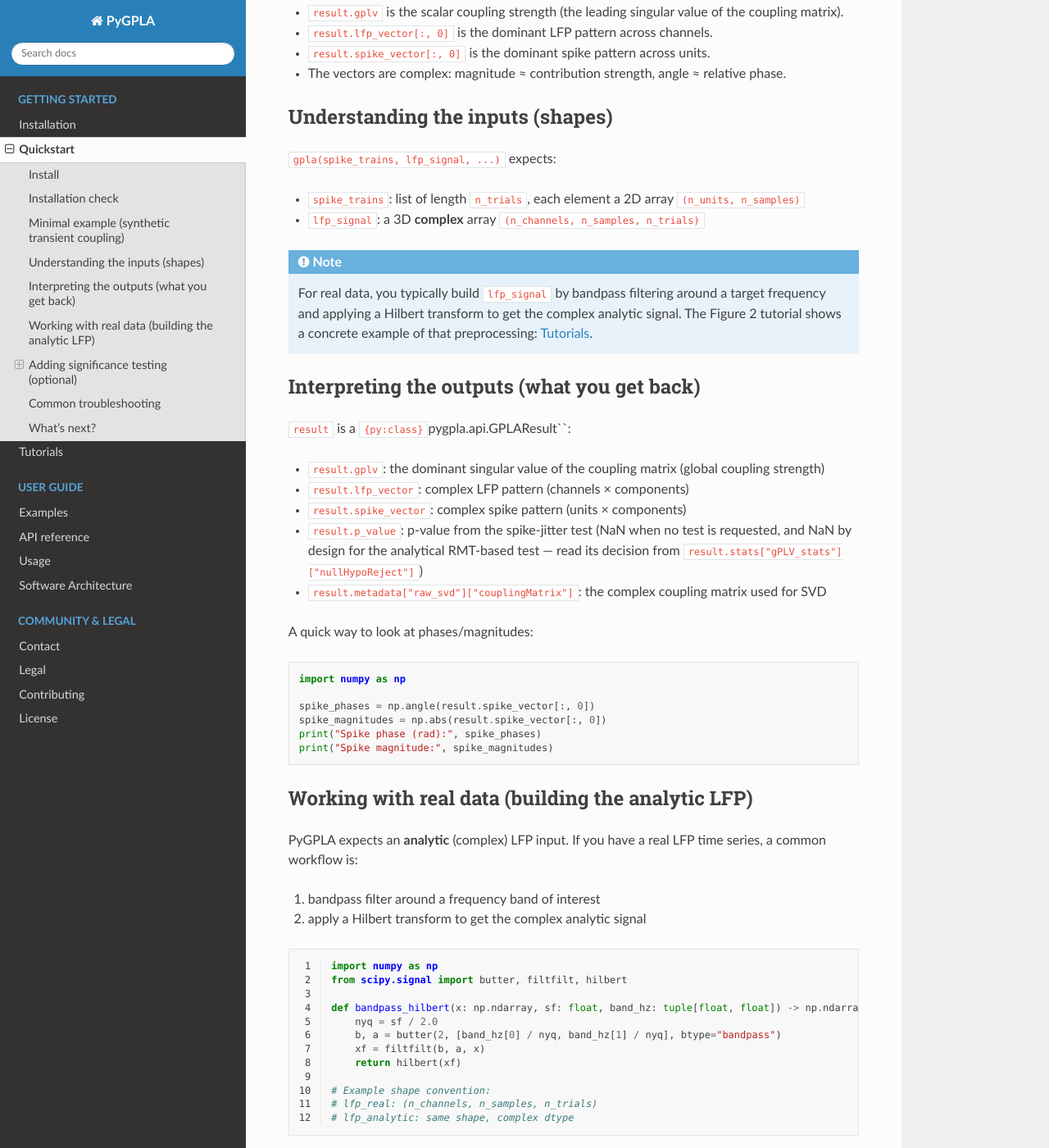
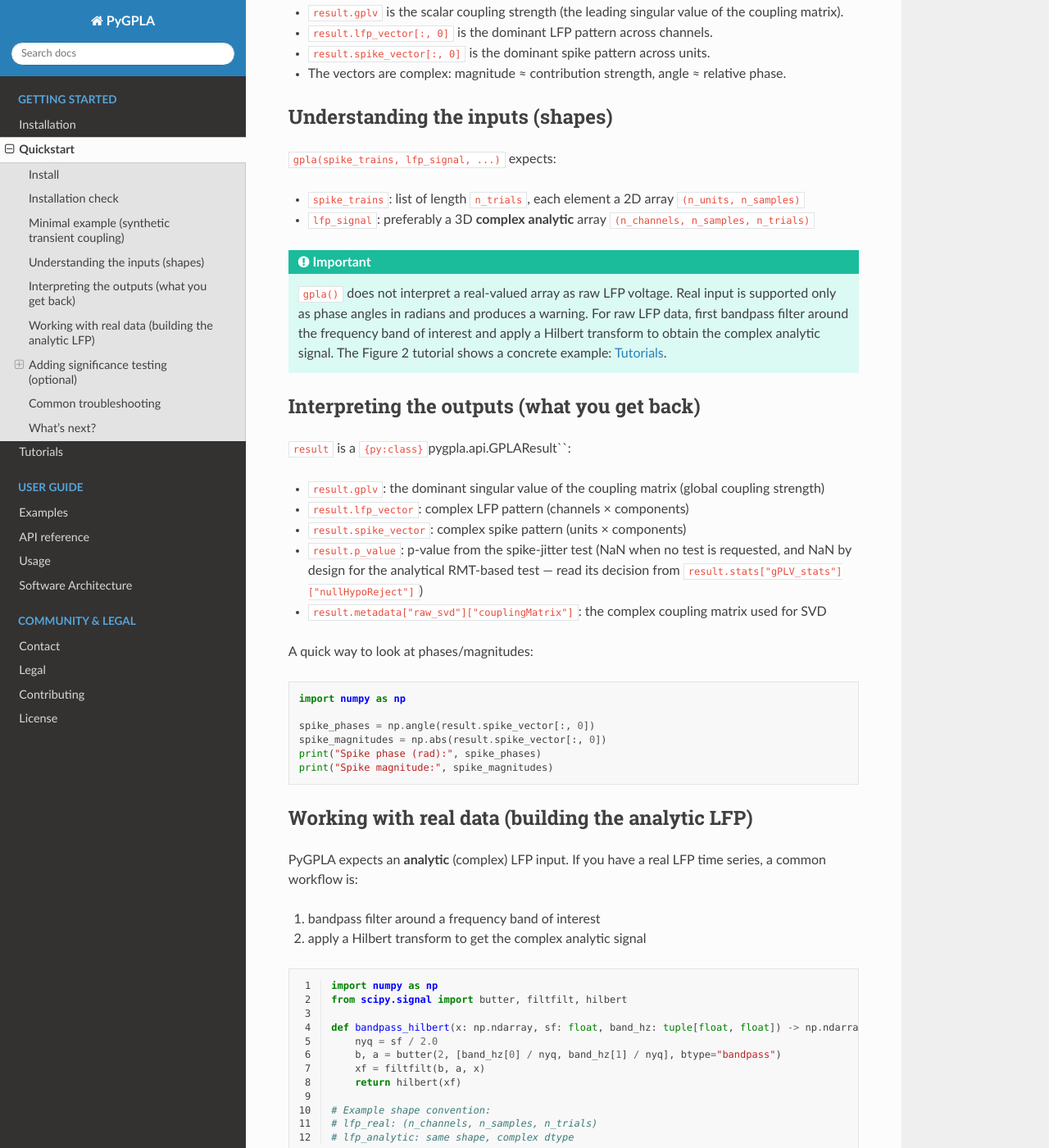
Before and after one commit to CMC-unit/PyGPLA, a Sphinx documentation site: the page built from docs/quickstart.md, in a window 1280 px wide and 1400 px high, scrolled down 2202 px. Shown: the whole window at 82% size. Built offline with Sphinx 7.4.7 and the Read the Docs theme 3.1.0, drawn with Linux system fonts in a browser that asks for light colours; some of the changed text lies outside the part shown.

Commit message:
docs: clarify analytic LFP input requirements

````diff
--- a/docs/quickstart.md
+++ b/docs/quickstart.md
@@ -116,12 +116,14 @@ print("Selected units:", result.metadata["selected_units"])
 `gpla(spike_trains, lfp_signal, ...)` expects:
 
 - `spike_trains`: list of length `n_trials`, each element a 2D array `(n_units, n_samples)`
-- `lfp_signal`: a 3D **complex** array `(n_channels, n_samples, n_trials)`
+- `lfp_signal`: preferably a 3D **complex analytic** array
+  `(n_channels, n_samples, n_trials)`
 
-:::{note}
-For real data, you typically build `lfp_signal` by bandpass filtering around a target
-frequency and applying a Hilbert transform to get the complex analytic signal.
-The Figure 2 tutorial shows a concrete example of that preprocessing: {doc}`tutorials`.
+:::{important}
+`gpla()` does not interpret a real-valued array as raw LFP voltage. Real input is supported
+only as phase angles in radians and produces a warning. For raw LFP data, first bandpass
+filter around the frequency band of interest and apply a Hilbert transform to obtain the
+complex analytic signal. The Figure 2 tutorial shows a concrete example: {doc}`tutorials`.
 :::
 
 ## Interpreting the outputs (what you get back)
@@ -170,6 +172,10 @@ def bandpass_hilbert(x: np.ndarray, sf: float, band_hz: tuple[float, float]) ->
 ```
 
 You can then pass `lfp_analytic` into `{py:func}`pygpla.api.gpla``.
+
+If you already have phase angles in radians, you may pass that real-valued phase array
+directly. PyGPLA emits a warning to distinguish this supported phase representation from
+accidentally supplied raw LFP voltage.
 
 ## Adding significance testing (optional)
 
````
Also changed, not shown: README.md (+9 -2 lines), docs/software_architecture.md (+5 -2 lines), docs/usage.md (+7 -1 lines).
